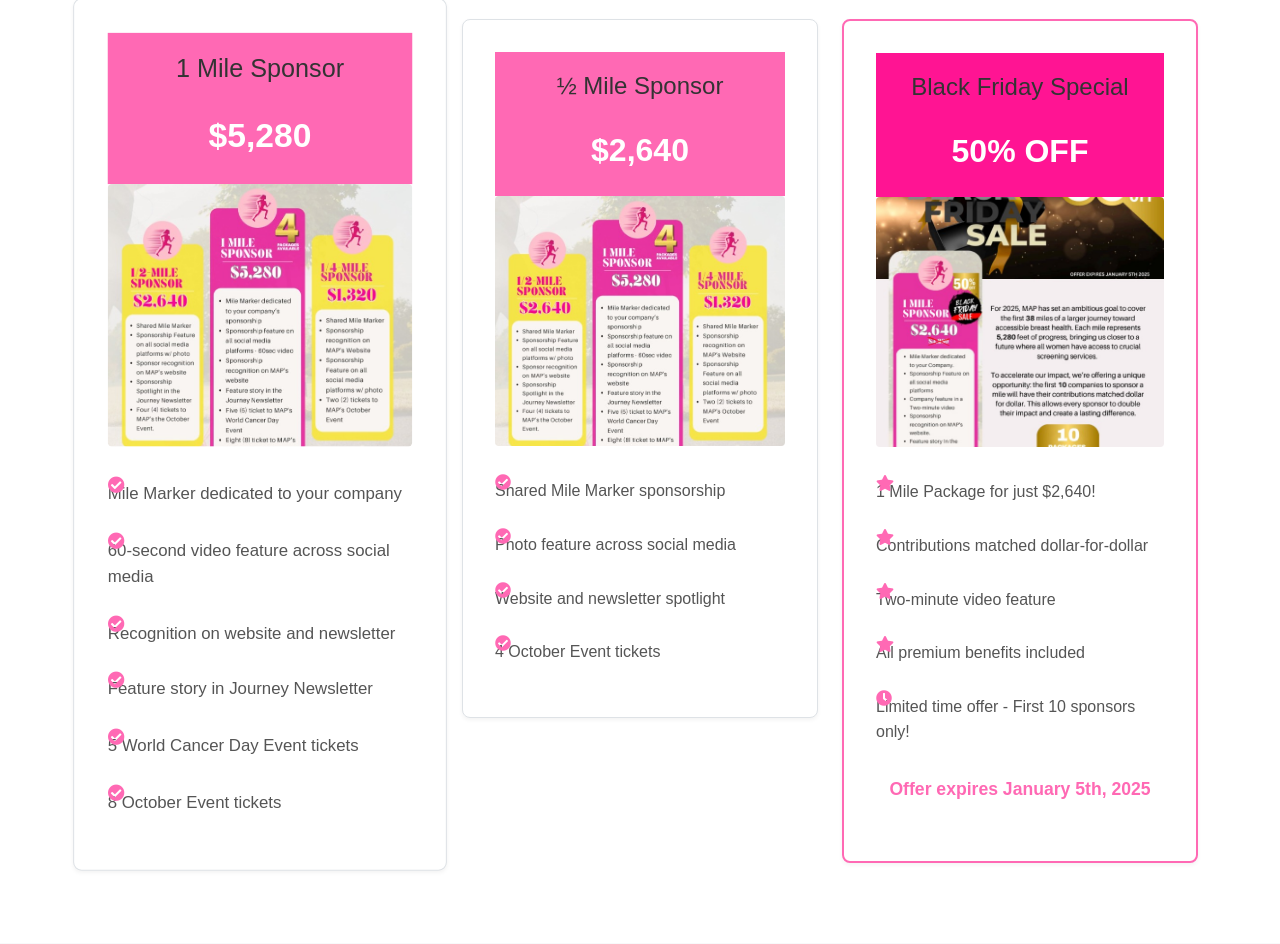
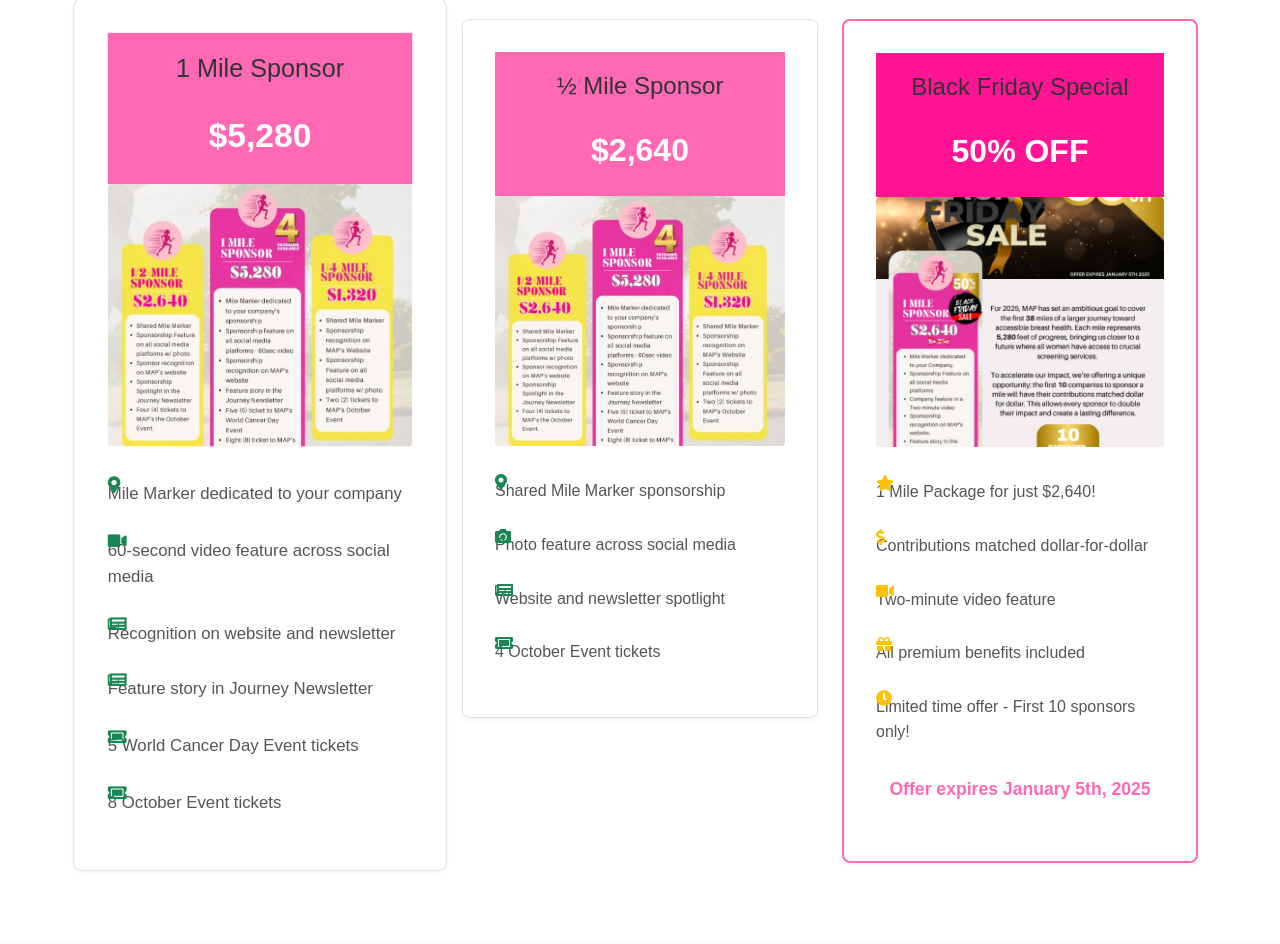
Before and after one commit to salutethegenius/map-bahamas-breast-cancer-platform, a Flask app: page / in a window 1280 px wide. Shown: the part 975-1919 px from the top of the page. Run offline with Flask 3, Linux system fonts and the light colour scheme.

Commit message:
Agent query: Please verify if: 1. The Font Awesome icons are now displaying correctly in all package sections 2. The icons are properly colored (success for regular packages, warning for special offer) 3. The icons are consistent with their associated content

```diff
--- a/templates/index.html
+++ b/templates/index.html
@@ -30,12 +30,12 @@
                         <img src="{{ url_for('static', filename='images/sponsor.jpeg') }}" alt="1 Mile Package">
                     </div>
                     <ul class="package-features">
-                        <li><i class="fas fa-check-circle"></i> Mile Marker dedicated to your company</li>
-                        <li><i class="fas fa-check-circle"></i> 60-second video feature across social media</li>
-                        <li><i class="fas fa-check-circle"></i> Recognition on website and newsletter</li>
-                        <li><i class="fas fa-check-circle"></i> Feature story in Journey Newsletter</li>
-                        <li><i class="fas fa-check-circle"></i> 5 World Cancer Day Event tickets</li>
-                        <li><i class="fas fa-check-circle"></i> 8 October Event tickets</li>
+                        <li><i class="fas fa-map-marker-alt text-success"></i> Mile Marker dedicated to your company</li>
+                        <li><i class="fas fa-video text-success"></i> 60-second video feature across social media</li>
+                        <li><i class="fas fa-newspaper text-success"></i> Recognition on website and newsletter</li>
+                        <li><i class="fas fa-newspaper text-success"></i> Feature story in Journey Newsletter</li>
+                        <li><i class="fas fa-ticket-alt text-success"></i> 5 World Cancer Day Event tickets</li>
+                        <li><i class="fas fa-ticket-alt text-success"></i> 8 October Event tickets</li>
                     </ul>
                 </div>
             </div>
@@ -50,10 +50,10 @@
                         <img src="{{ url_for('static', filename='images/sponsor.jpeg') }}" alt="½ Mile Package">
                     </div>
                     <ul class="package-features">
-                        <li><i class="fas fa-check-circle"></i> Shared Mile Marker sponsorship</li>
-                        <li><i class="fas fa-check-circle"></i> Photo feature across social media</li>
-                        <li><i class="fas fa-check-circle"></i> Website and newsletter spotlight</li>
-                        <li><i class="fas fa-check-circle"></i> 4 October Event tickets</li>
+                        <li><i class="fas fa-map-marker-alt text-success"></i> Shared Mile Marker sponsorship</li>
+                        <li><i class="fas fa-camera text-success"></i> Photo feature across social media</li>
+                        <li><i class="fas fa-newspaper text-success"></i> Website and newsletter spotlight</li>
+                        <li><i class="fas fa-ticket-alt text-success"></i> 4 October Event tickets</li>
                     </ul>
                 </div>
             </div>
@@ -68,11 +68,11 @@
                         <img src="{{ url_for('static', filename='images/blackfriday.jpeg') }}" alt="Black Friday Special">
                     </div>
                     <ul class="package-features">
-                        <li><i class="fas fa-star"></i> 1 Mile Package for just $2,640!</li>
-                        <li><i class="fas fa-star"></i> Contributions matched dollar-for-dollar</li>
-                        <li><i class="fas fa-star"></i> Two-minute video feature</li>
-                        <li><i class="fas fa-star"></i> All premium benefits included</li>
-                        <li><i class="fas fa-clock"></i> Limited time offer - First 10 sponsors only!</li>
+                        <li><i class="fas fa-star text-warning"></i> 1 Mile Package for just $2,640!</li>
+                        <li><i class="fas fa-dollar-sign text-warning"></i> Contributions matched dollar-for-dollar</li>
+                        <li><i class="fas fa-video text-warning"></i> Two-minute video feature</li>
+                        <li><i class="fas fa-gift text-warning"></i> All premium benefits included</li>
+                        <li><i class="fas fa-clock text-warning"></i> Limited time offer - First 10 sponsors only!</li>
                     </ul>
                     <p class="deadline">Offer expires January 5th, 2025</p>
                 </div>
```
Also changed, not shown: Pasted-Here-s-a-well-structured-landing-page-copy-for-the-sponsorship-opportunities-Support-the-Journey-t-1732642196199.txt (added, +62 -0 lines), Screenshot 2024-11-26 at 12.29.20 PM.png (added).
